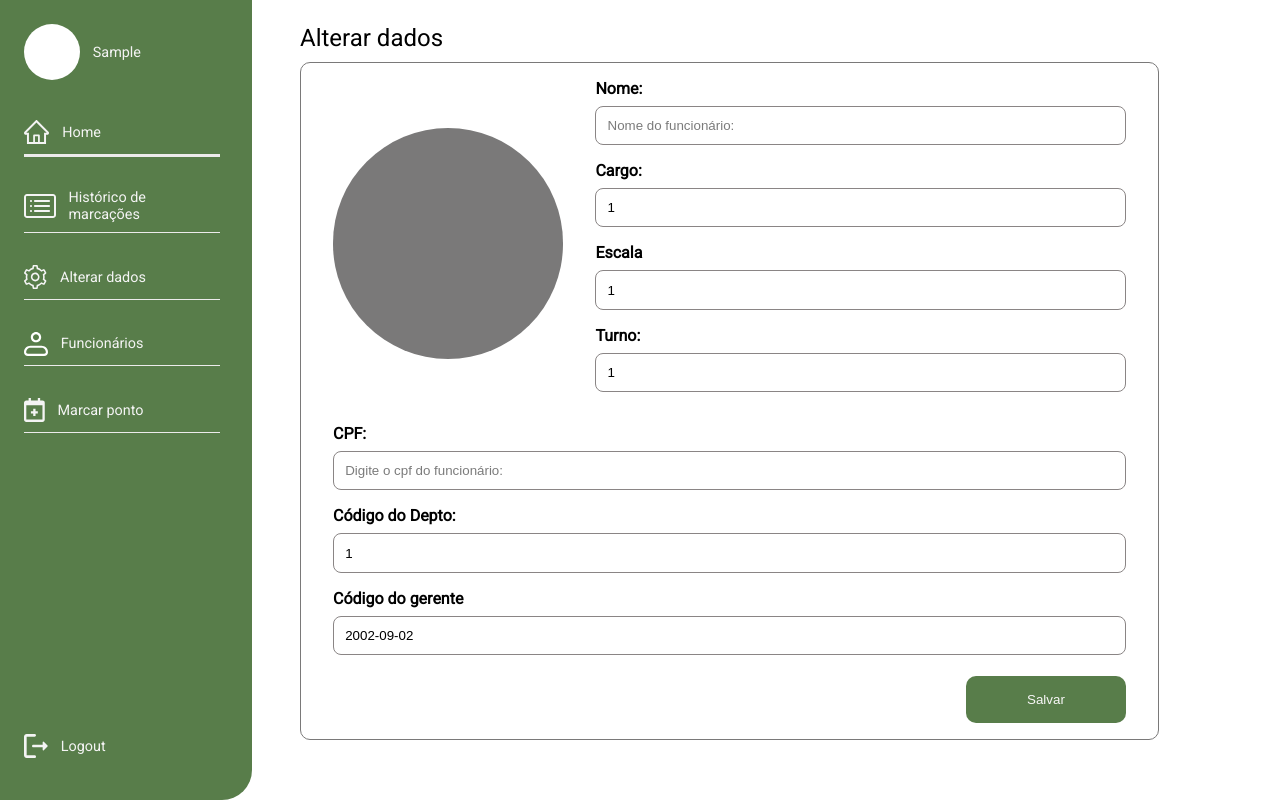
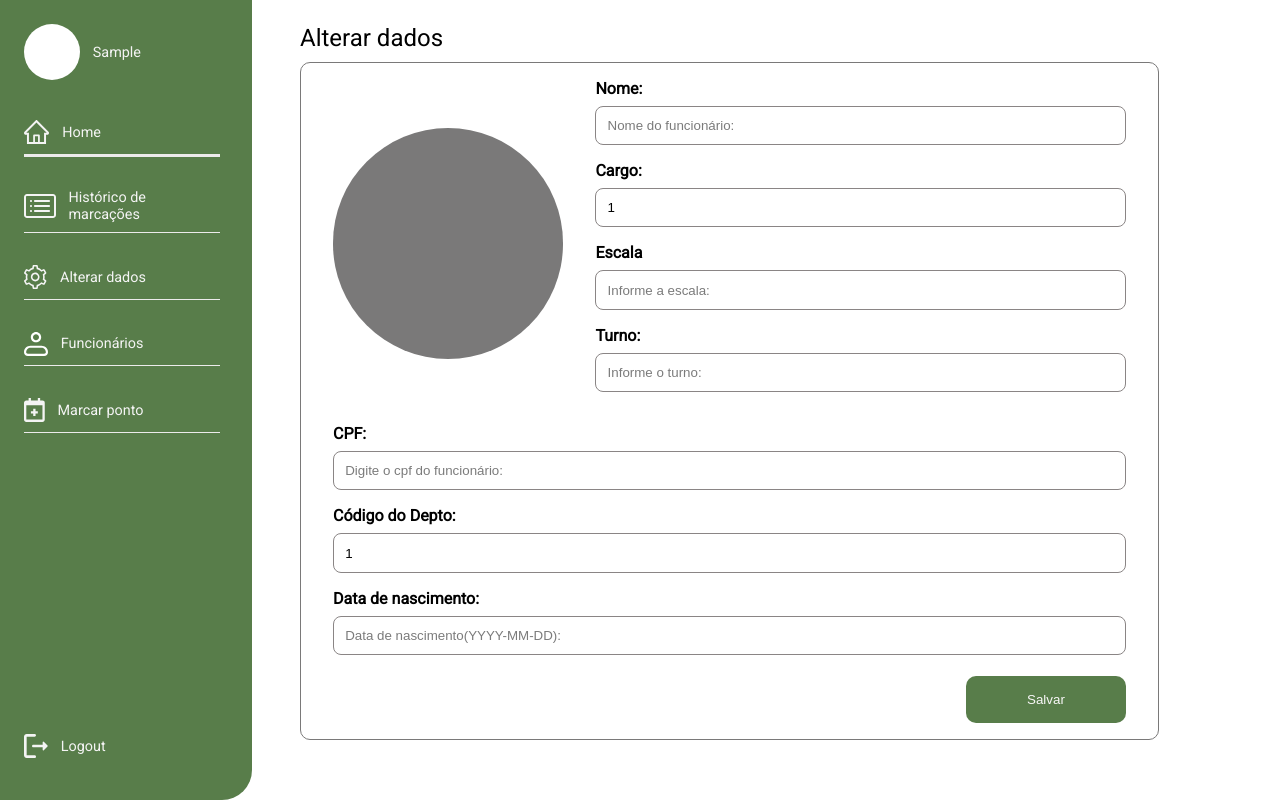
Before and after one commit to Brunowcst/sistemadecontroledepontos, a React (Create React App) app in the folder src/front-repy/: page /alterar-dados in a window 1280 px wide. Built offline with nearby package versions, Linux system fonts and the light colour scheme; sample sign-in values are in the browser's storage.

Commit message:
Correção dos tipos de dados enviados

```diff
--- a/src/front-repy/src/form/FormFuncionario.js
+++ b/src/front-repy/src/form/FormFuncionario.js
@@ -1,25 +1,24 @@
 import styles from './styles/FormFuncionario.module.css';
 import Input from './Input';
 import SubmitButtom from './SubmitButton';
-import {useState, useContext} from 'react';
+import {useState, useContext, useEffect} from 'react';
 import { base } from '../api/base';
 import AuthContext from '../context/AuthContext';
 import {useNavigate} from 'react-router-dom'
 
 function FormFuncionario({btnText}) {
-
     const navigate = useNavigate()
     const {bearer} = useContext(AuthContext);
     const [personalData, setPersonalData] = useState({
         nome: '',
         cod_cargo: 1,
-        cod_horario: [1],
-        cod_turno: [1],
+        cod_horario: [],
+        cod_turno: [],
         cpf: '',
         cod_depto:  1,
         cod_gerente: 2,
         sexo: 'M',
-        data_nasc:  "2002-09-02",
+        data_nasc:  "",
         cod_func: 1,
     });
 
@@ -57,13 +56,20 @@ function FormFuncionario({btnText}) {
 
     function handleChange(e) {
         const { name, value } = e.target;
-        // Verifica se o campo é cpf ou nome, se sim, mantém o valor como string
-        const intValue = ['cpf', 'nome'].includes(name) ? value : parseInt(value, 10);
-        setPersonalData((prevData) => ({
-            ...prevData,
-            [name]: intValue,
-        }));
+
+        if (['cod_horario', 'cod_turno'].includes(name)) {
+            setPersonalData((prevData) => ({
+                ...prevData,
+                [name]: [parseInt(value, 10)],
+            }));
+        } else {
+            setPersonalData((prevData) => ({
+                ...prevData,
+                [name]: value,
+            }));
+        }
     }
+
 
     function handleAcessChange(e) {
         const {name, value} = e.target;
@@ -153,9 +159,9 @@ function FormFuncionario({btnText}) {
 
                 <Input customClass="inputCadastro"
                 type="text"
-                text="Código do gerente"
+                text="Data de nascimento:"
                 name="data_nasc"
-                placeholder="Data Nasc:"
+                placeholder="Data de nascimento(YYYY-MM-DD):"
                 handleOnChange={handleChange}
                 value={personalData.data_nasc}/>
             </div>
```
